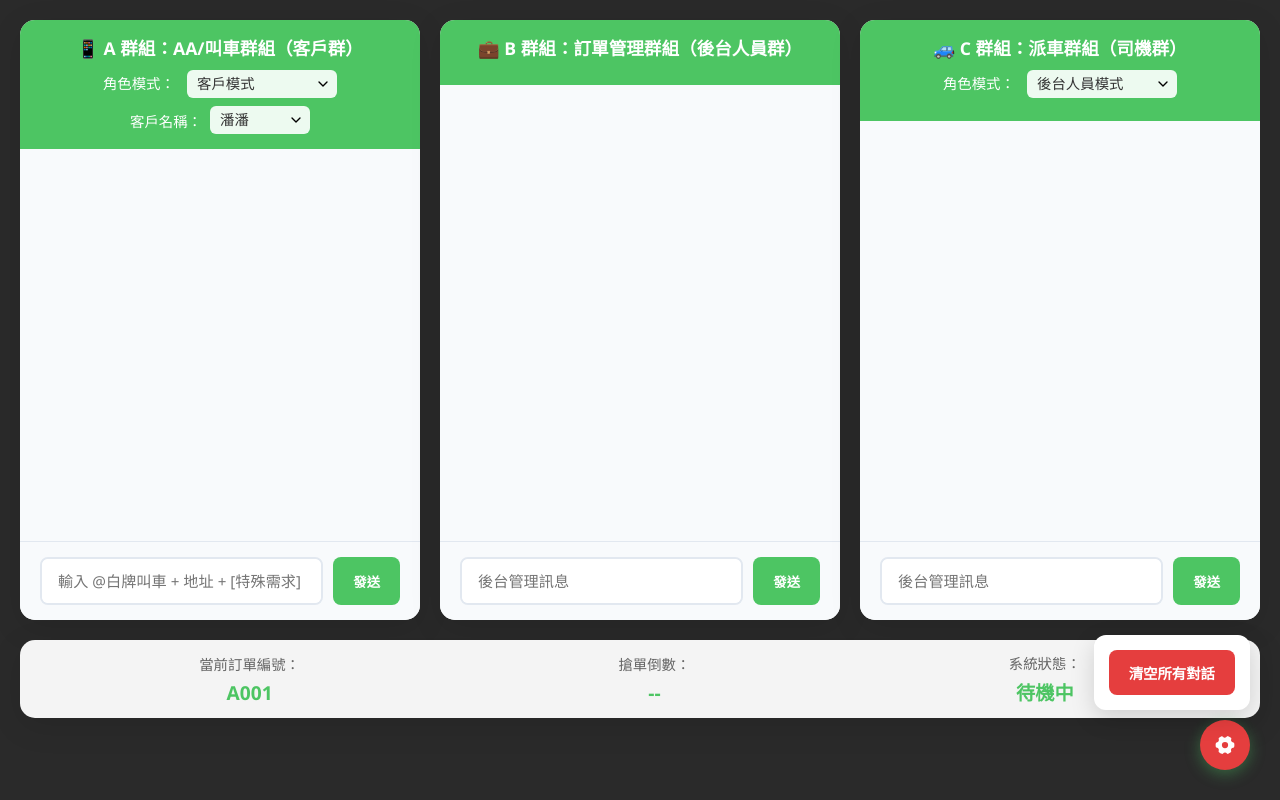
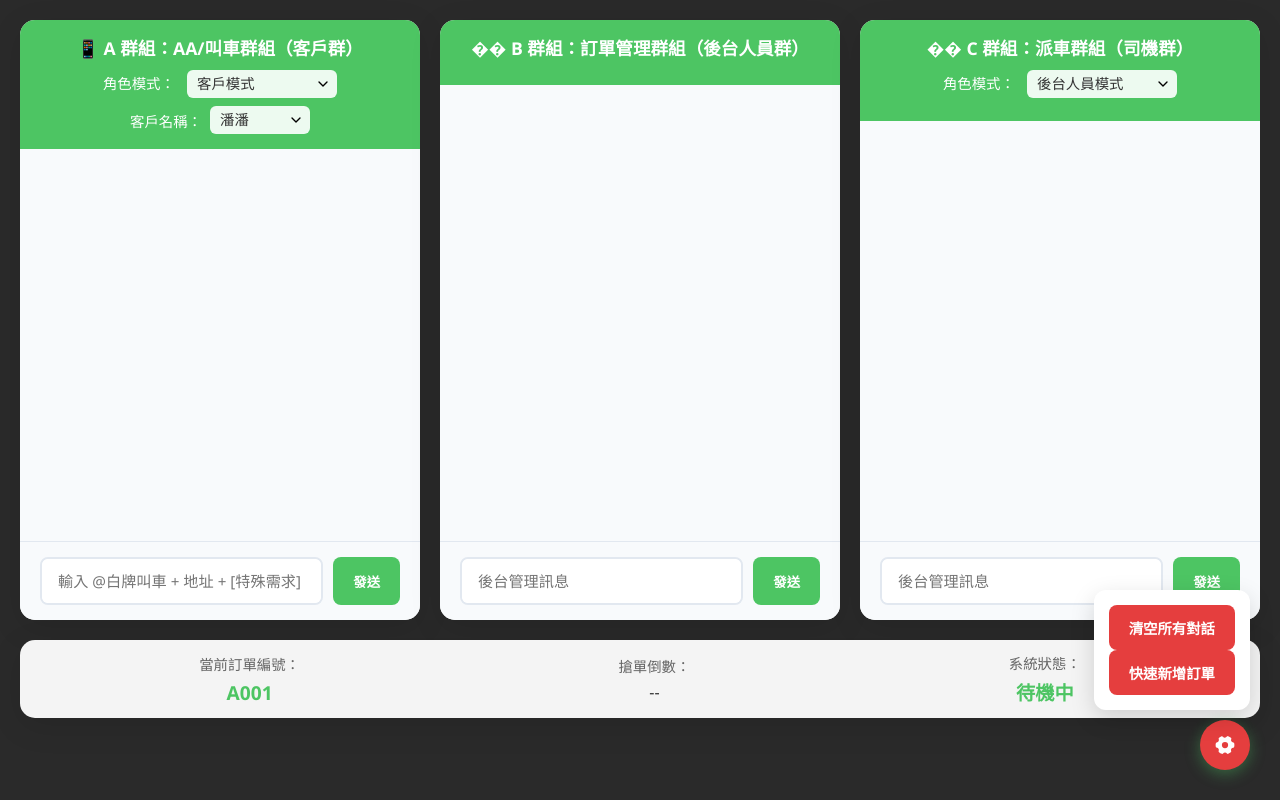
Before and after one commit to karta2214281-sys/Ride-hailing-demo, a plain HTML site: page index.html in a window 1280 px wide. Both pictures are taken after a click on the button 1225 px from the left and 745 px from the top of the page. Drawn offline with Linux system fonts and the light colour scheme.

Commit message:
Update index.html

```diff
--- a/index.html
+++ b/index.html
@@ -47,7 +47,7 @@
             <!-- B 群組：後台管理群 -->
             <div class="chat-box" id="groupB">
                 <div class="chat-header">
-                    <h2>💼 B 群組：訂單管理群組（後台人員群）</h2>
+                    <h2>�� B 群組：訂單管理群組（後台人員群）</h2>
                 </div>
                 <div class="chat-messages" id="messagesB"></div>
                 <div class="chat-input">
@@ -62,7 +62,7 @@
             <!-- C 群組：司機群 -->
             <div class="chat-box" id="groupC">
                 <div class="chat-header">
-                    <h2>🚙 C 群組：派車群組（司機群）</h2>
+                    <h2>�� C 群組：派車群組（司機群）</h2>
                     <div class="role-mode-selector">
                         <label for="roleMode">角色模式：</label>
                         <select id="roleMode">
@@ -102,6 +102,10 @@
             <div class="status-item">
                 <span>搶單倒數：</span>
                 <span id="countdown">--</span>
+                <div class="countdown-controls" id="countdownControls" style="display: none;">
+                    <button id="endCountdownBtn" class="countdown-btn end-btn">提前截止</button>
+                    <button id="addTimeBtn" class="countdown-btn add-btn">+10秒</button>
+                </div>
             </div>
             <div class="status-item">
                 <span>系統狀態：</span>
@@ -120,6 +124,7 @@
             </button>
             <div id="clearPanel" class="clear-panel" style="display: none;">
                 <button id="clearAllBtn" class="clear-btn">清空所有對話</button>
+                <button id="quickOrderBtn" class="clear-btn">快速新增訂單</button>
             </div>
         </div>
     </div>
```
